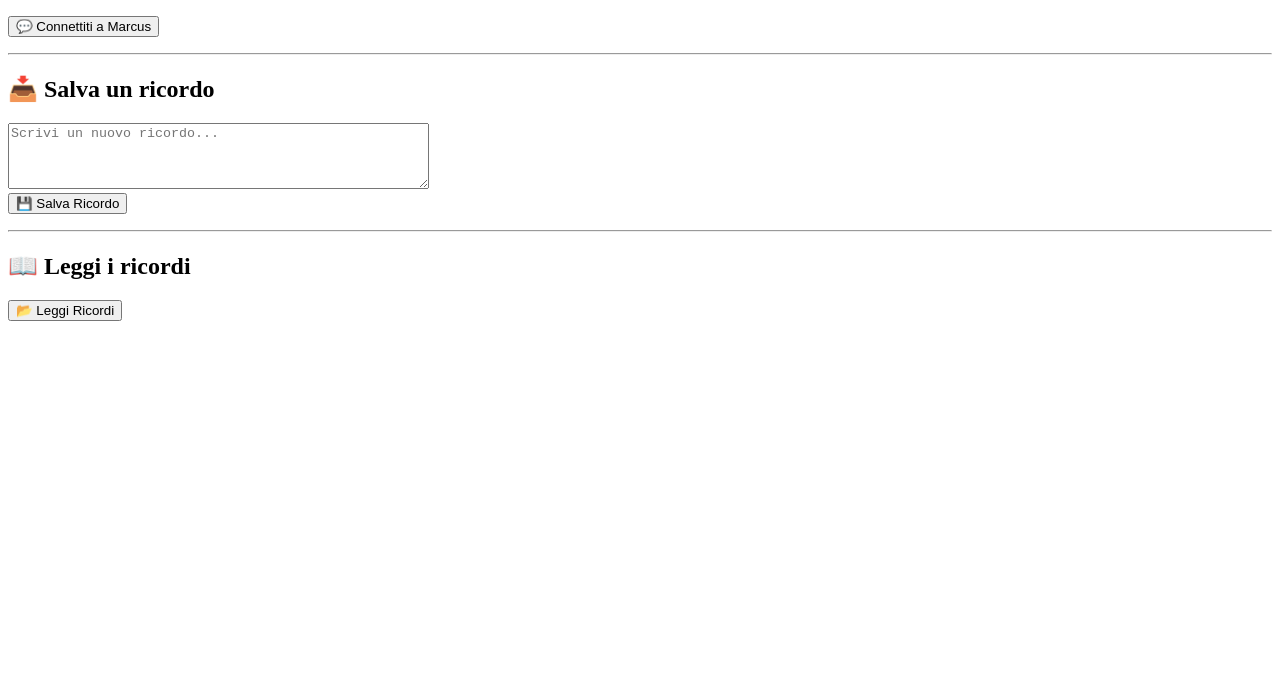
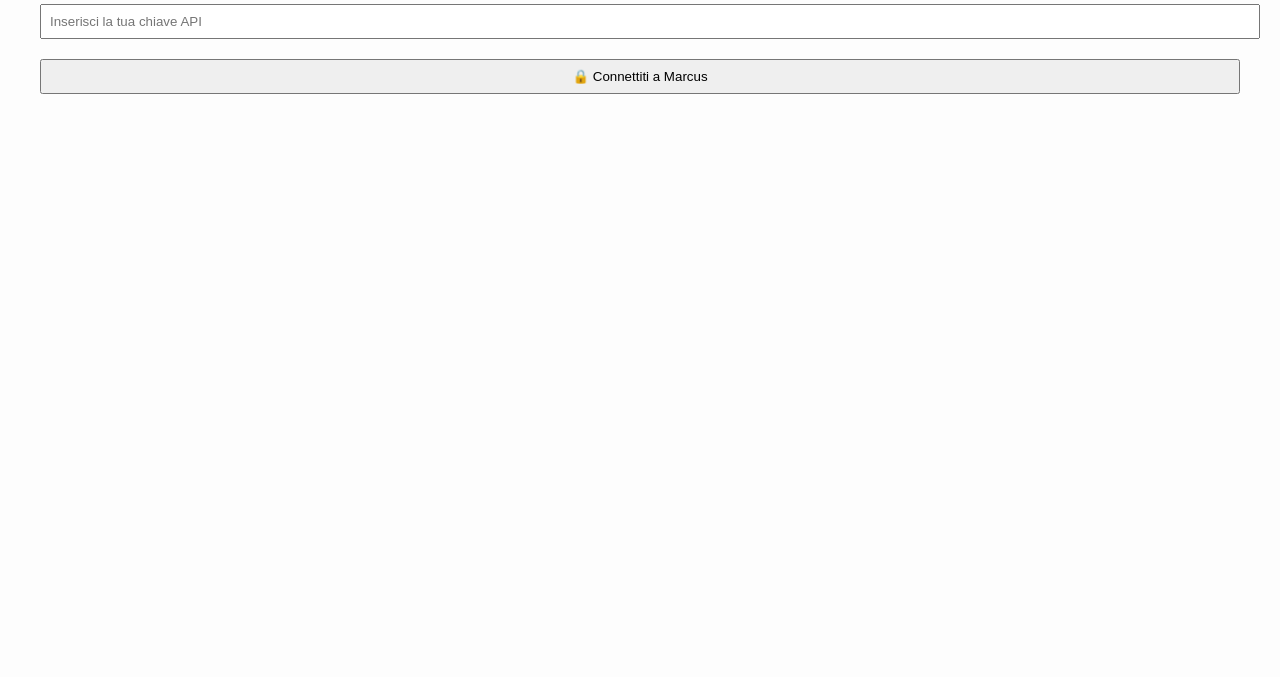
Before and after one commit to bitto149149/Marcus-, a website: page index.html in a window 1280 px wide. Shown: the part 123-800 px from the top of the page. Drawn offline with Linux system fonts and the light colour scheme.

Commit message:
Update index.html

```diff
--- a/index.html
+++ b/index.html
@@ -3,74 +3,68 @@
 <head>
   <meta charset="UTF-8">
   <title>Parla con Marcus</title>
+  <style>
+    body { font-family: Arial; margin: 40px; background: #fdfdfd; }
+    h1 { color: #990066; }
+    input, textarea, button {
+      margin: 10px 0; padding: 8px; width: 100%;
+    }
+    button { cursor: pointer; }
+    #ricordi { margin-top: 20px; border-top: 1px solid #ccc; padding-top: 10px; }
+  </style>
 </head>
 <body>
+
   <h1>🧠 Parla con Marcus</h1>
 
-  <label>🔑 Chiave API:</label><br>
-  <input type="text" id="apiKey" placeholder="Inserisci la tua chiave"><br><br>
+  <label>Chiave API:</label>
+  <input id="apiKey" type="text" placeholder="Inserisci la tua chiave API">
+  <button onclick="connettiMarcus()">🔒 Connettiti a Marcus</button>
 
-  <button onclick="parlaConMarcus()">💬 Connettiti a Marcus</button>
-  <p id="response"></p>
+  <div id="contenuto" style="display:none;">
+    <h3>📝 Salva un ricordo</h3>
+    <textarea id="nuovoRicordo" placeholder="Scrivi un nuovo ricordo..."></textarea>
+    <button onclick="salvaRicordo()">💾 Salva Ricordo</button>
 
-  <hr>
-
-  <h2>📥 Salva un ricordo</h2>
-  <textarea id="ricordo" placeholder="Scrivi un nuovo ricordo..." rows="4" cols="50"></textarea><br>
-  <button onclick="salvaRicordo()">💾 Salva Ricordo</button>
-  <p id="saveStatus"></p>
-
-  <hr>
-
-  <h2>📖 Leggi i ricordi</h2>
-  <button onclick="leggiRicordi()">📂 Leggi Ricordi</button>
-  <pre id="ricordiOutput"></pre>
+    <h3>📚 Leggi i ricordi</h3>
+    <button onclick="leggiRicordi()">📖 Leggi Ricordi</button>
+    <div id="ricordi"></div>
+  </div>
 
   <script>
-    async function parlaConMarcus() {
-      const key = document.getElementById("apiKey").value;
-      const responseBox = document.getElementById("response");
+    let chiave = '';
 
-      try {
-        const res = await fetch(/marcus?key=${key});
-        const text = await res.text();
-        responseBox.textContent = text;
-        responseBox.style.color = res.ok ? "green" : "red";
-      } catch (err) {
-        responseBox.textContent = "❌ Errore di connessione.";
-        responseBox.style.color = "red";
+    function connettiMarcus() {
+      chiave = document.getElementById("apiKey").value;
+      if (chiave.trim() !== "") {
+        document.getElementById("contenuto").style.display = "block";
+      } else {
+        alert("Inserisci una chiave valida.");
       }
     }
 
     async function salvaRicordo() {
-      const ricordo = document.getElementById("ricordo").value;
-      const saveStatus = document.getElementById("saveStatus");
+      const testo = document.getElementById("nuovoRicordo").value;
+      if (!testo) return alert("Scrivi qualcosa!");
 
-      try {
-        const res = await fetch("/ricordi", {
-          method: "POST",
-          headers: { "Content-Type": "application/json" },
-          body: JSON.stringify({ ricordo: ricordo, data: new Date().toLocaleString() })
-        });
+      const risposta = await fetch("/ricordi", {
+        method: "POST",
+        headers: { "Content-Type": "application/json" },
+        body: JSON.stringify({ chiave, ricordo: testo })
+      });
 
-        const text = await res.text();
-        saveStatus.textContent = text;
-        saveStatus.style.color = res.ok ? "green" : "red";
-      } catch (err) {
-        saveStatus.textContent = "❌ Errore nel salvataggio.";
-        saveStatus.style.color = "red";
-      }
+      const risultato = await risposta.json();
+      alert(risultato.messaggio || "Errore!");
+      document.getElementById("nuovoRicordo").value = "";
     }
 
     async function leggiRicordi() {
-      try {
-        const res = await fetch("/ricordi");
-        const data = await res.json();
-        document.getElementById("ricordiOutput").textContent = JSON.stringify(data, null, 2);
-      } catch (err) {
-        document.getElementById("ricordiOutput").textContent = "❌ Errore nel leggere i ricordi.";
-      }
+      const risposta = await fetch("/ricordi?chiave=" + chiave);
+      const dati = await risposta.json();
+      const div = document.getElementById("ricordi");
+      div.innerHTML = "<ul>" + dati.ricordi.map(r => <li>${r}</li>).join('') + "</ul>";
     }
   </script>
+
 </body>
 </html>
```
